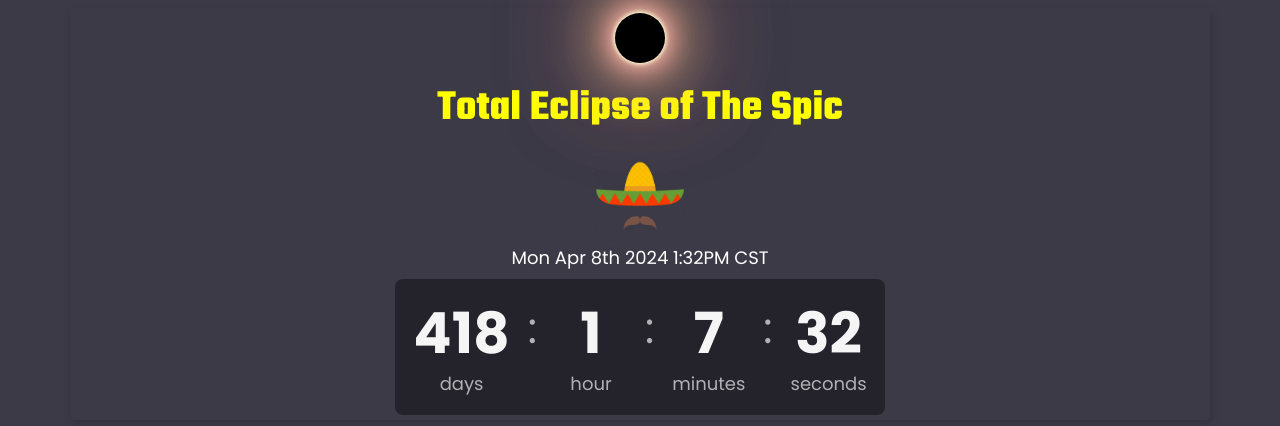
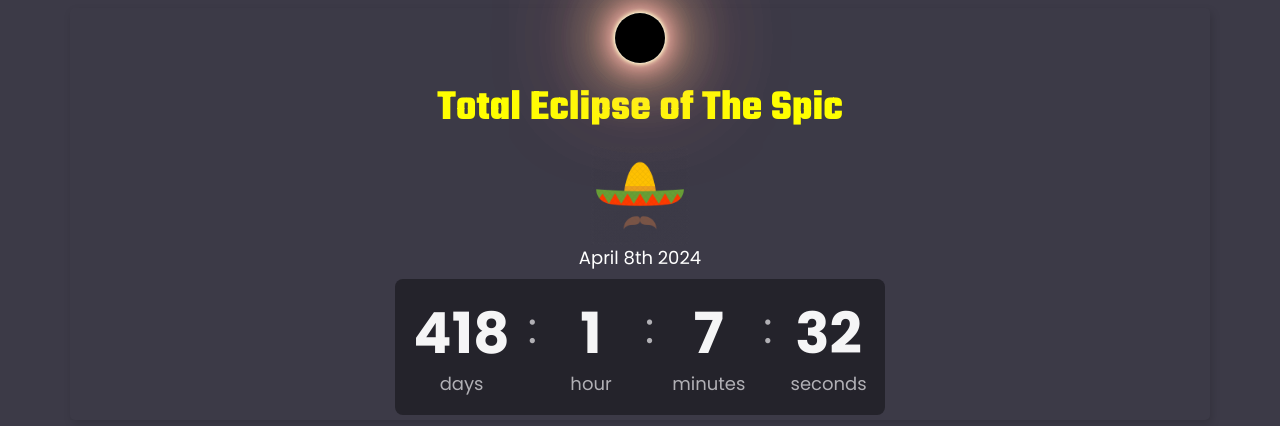
Before and after one commit to Erik-Varga/teots, a plain HTML site: page index.html in a window 1280 px wide. Shown: the part 44-470 px from the top of the page. Drawn offline with nearby package versions, Linux system fonts and the light colour scheme; a web font is replaced by a local one.

Commit message:
updated index.html

```diff
--- a/index.html
+++ b/index.html
@@ -36,7 +36,7 @@
 
 			<img src="img/sombrero-3-564492.png" alt="">
 
-			<h2 id="countdown-date">Mon Apr 8th 2024 1:32PM CST</h2>
+			<h2 id="countdown-date">April 8th 2024</h2>
 
 			<ul id="timer-container">
 				<li id="days" role="timer"><span>0</span> days</li>
```
